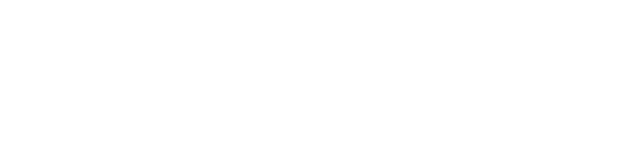
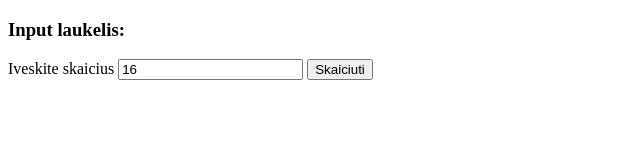
Before and after one commit to LBockus/klases-darbai, a plain HTML site: page tmp/JS_funkcijos.html in a window 1280 px wide. Shown: the whole page, without its empty margins (0-640 px from the left). Drawn offline with Linux system fonts and the light colour scheme.

Commit message:
task 17 complete, added html elements

```diff
--- a/js/uzduotys.js
+++ b/js/uzduotys.js
@@ -193,3 +193,22 @@ function raidziuMasyvoGeneratorius(sk) {
     }
     return masyvas;
 }
+
+//task 17.4
+
+function printToInput(x) {
+    document.getElementById('tekstas').value = x;
+}
+printToInput(x);
+
+//task 17.5
+
+function getNumbersFromInput() {
+    let num = document.getElementById('tekstas').value;
+    let numArray = Array.from(num);
+    for(let i = 0; i < numArray.length; i++) {
+        numArray[i] = parseInt(numArray[i]);
+    }
+    let result = sudeti(numArray, 'even');
+    printToInput(result);
+}
--- a/tmp/JS_funkcijos.html
+++ b/tmp/JS_funkcijos.html
@@ -6,7 +6,12 @@
 
 </head>
 <body>
-
+    <h3>Input laukelis:</h3>
+    <form action="">
+        <label for="tekstas">Iveskite skaicius</label>
+        <input type="text" id="tekstas" name="tekstas">
+        <input type="button" value="Skaiciuti" onclick="getNumbersFromInput()">
+    </form>
     <script src="../js/uzduotys.js"></script>
 </body>
 </html>
```
